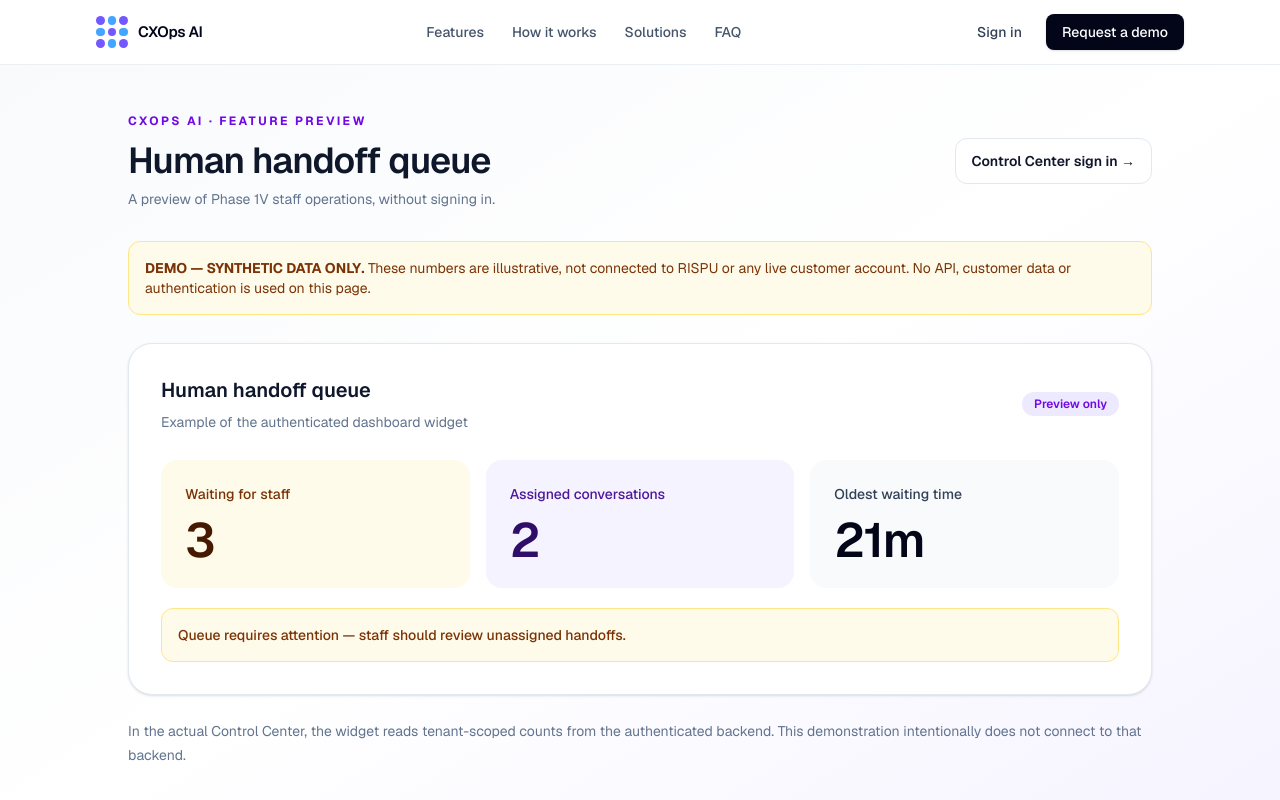
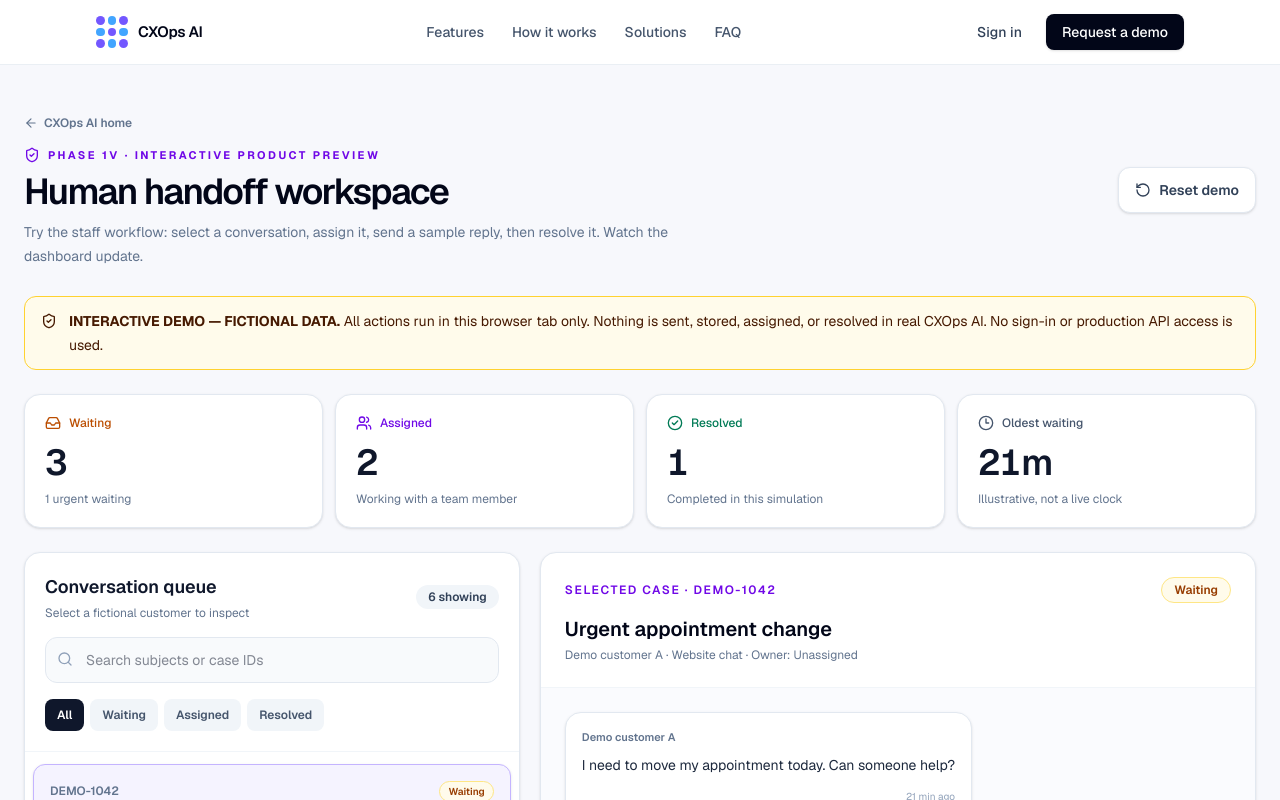
Before and after one commit to zrasooli94/cxops-ai, a Next.js app in the folder frontend/: page /demo/handoff in a window 1280 px wide. Shown: the top 800 px of the page. Built offline with nearby package versions, Linux system fonts and the light colour scheme.

Commit message:
feat(phase1v): serve interactive demonstration at existing preview URL

```diff
--- a/frontend/src/app/(marketing)/demo/handoff/page.tsx
+++ b/frontend/src/app/(marketing)/demo/handoff/page.tsx
@@ -1,66 +1,11 @@
-import Link from "next/link";
+import HandoffDemo from "./handoff-demo";
 
 export const metadata = {
-  title: "Human Handoff Dashboard Demo | CXOps AI",
+  title: "Interactive Handoff Demo | CXOps AI",
+  description: "Try a fictional human-handoff workflow preview; no customer data or real support actions.",
   robots: { index: false, follow: false },
 };
 
-const SAMPLE = {
-  waiting: 3,
-  assigned: 2,
-  oldestWaitingMinutes: 21,
-  needsAttention: true,
-};
-
 export default function HandoffDemoPage() {
-  return (
-    <main className="min-h-screen bg-gradient-to-br from-slate-50 via-white to-violet-50 px-5 py-12 text-slate-900">
-      <div className="mx-auto max-w-5xl">
-        <div className="mb-8 flex flex-wrap items-center justify-between gap-4">
-          <div>
-            <p className="text-xs font-bold uppercase tracking-[0.2em] text-violet-700">CXOps AI · Feature preview</p>
-            <h1 className="mt-3 text-3xl font-semibold tracking-tight sm:text-4xl">Human handoff queue</h1>
-            <p className="mt-2 text-sm text-slate-500">A preview of Phase 1V staff operations, without signing in.</p>
-          </div>
-          <Link href="/login" className="rounded-xl border border-slate-200 bg-white px-4 py-3 text-sm font-semibold hover:border-violet-400">
-            Control Center sign in →
-          </Link>
-        </div>
-        <div role="note" className="mb-7 rounded-xl border border-amber-200 bg-amber-50 p-4 text-sm text-amber-900">
-          <strong>DEMO — SYNTHETIC DATA ONLY.</strong> These numbers are illustrative, not connected to RISPU or any live customer account. No API, customer data or authentication is used on this page.
-        </div>
-        <section aria-label="Example human handoff queue" className="rounded-3xl border border-slate-200 bg-white p-6 shadow-sm sm:p-8">
-          <div className="flex flex-wrap items-center justify-between gap-4">
-            <div>
-              <h2 className="text-xl font-semibold">Human handoff queue</h2>
-              <p className="mt-2 text-sm text-slate-500">Example of the authenticated dashboard widget</p>
-            </div>
-            <span className="rounded-full bg-violet-100 px-3 py-1 text-xs font-semibold text-violet-700">Preview only</span>
-          </div>
-          <div className="mt-7 grid gap-4 sm:grid-cols-3">
-            <div className="rounded-2xl bg-amber-50 p-6">
-              <p className="text-sm font-medium text-amber-900">Waiting for staff</p>
-              <p className="mt-3 text-5xl font-semibold tracking-tight text-amber-950">{SAMPLE.waiting}</p>
-            </div>
-            <div className="rounded-2xl bg-violet-50 p-6">
-              <p className="text-sm font-medium text-violet-900">Assigned conversations</p>
-              <p className="mt-3 text-5xl font-semibold tracking-tight text-violet-950">{SAMPLE.assigned}</p>
-            </div>
-            <div className="rounded-2xl bg-slate-50 p-6">
-              <p className="text-sm font-medium text-slate-700">Oldest waiting time</p>
-              <p className="mt-3 text-5xl font-semibold tracking-tight text-slate-950">{SAMPLE.oldestWaitingMinutes}m</p>
-            </div>
-          </div>
-          {SAMPLE.needsAttention && (
-            <div className="mt-5 rounded-xl border border-amber-200 bg-amber-50 p-4 text-sm font-medium text-amber-900">
-              Queue requires attention — staff should review unassigned handoffs.
-            </div>
-          )}
-        </section>
-        <p className="mt-6 text-sm leading-6 text-slate-500">
-          In the actual Control Center, the widget reads tenant-scoped counts from the authenticated backend. This demonstration intentionally does not connect to that backend.
-        </p>
-      </div>
-    </main>
-  );
+  return <HandoffDemo />;
 }
```
